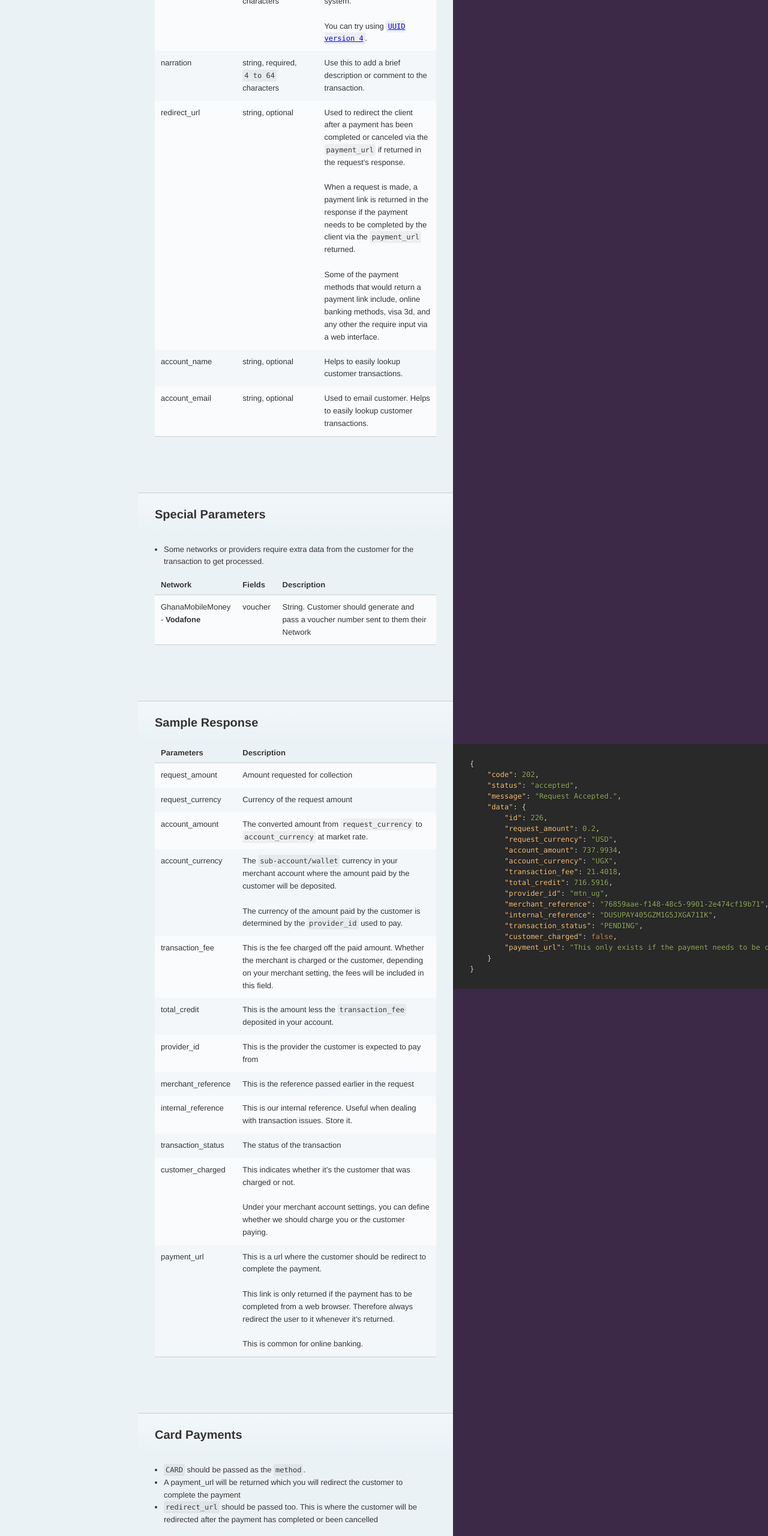
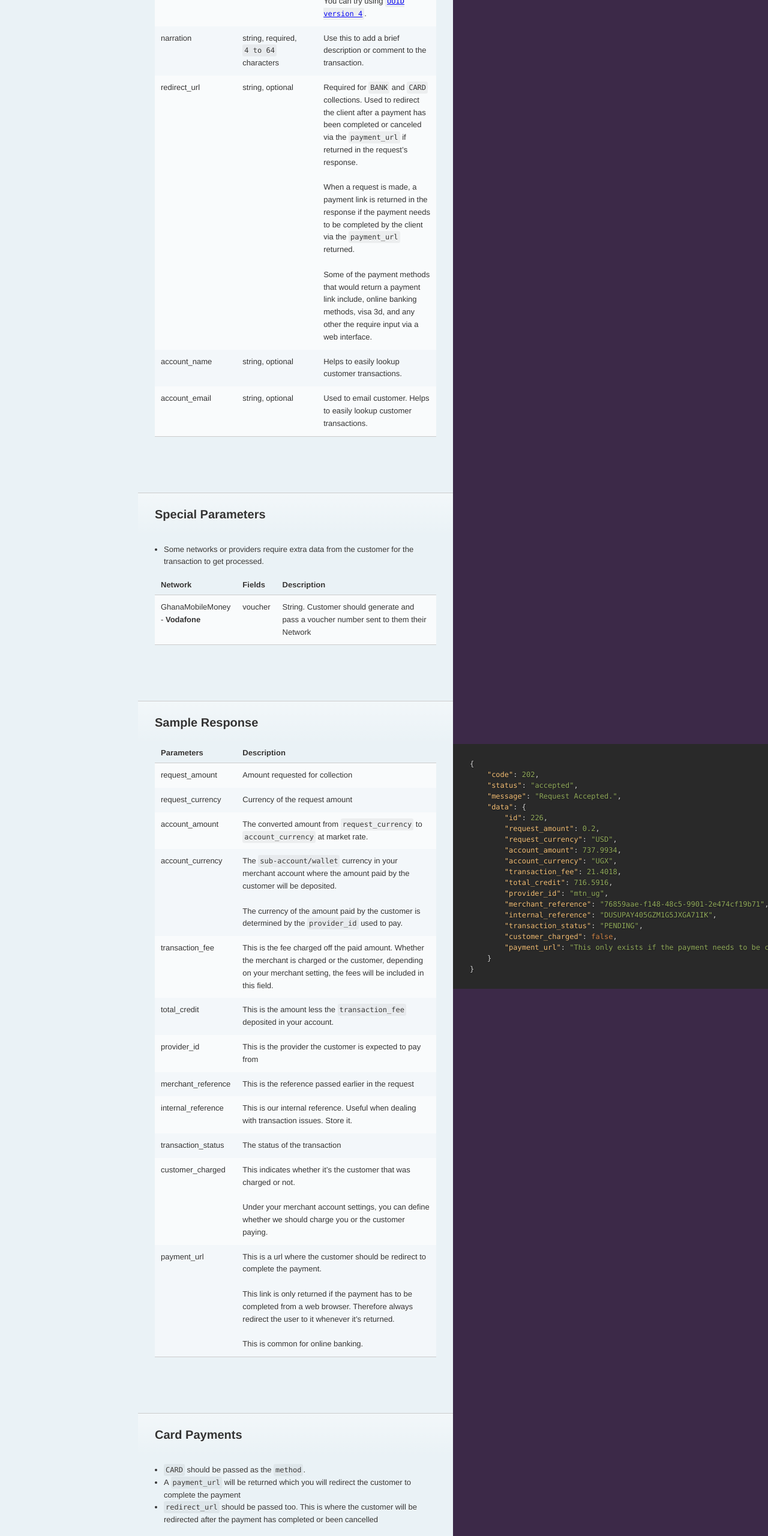
Before and after one commit to dusu-payments/docs, a plain HTML site: page index.html in a window 1280 px wide. Shown: the part 5520-8080 px from the top of the page at 60% size. Drawn offline with nearby package versions, Linux system fonts and the light colour scheme.

Commit message:
require redirect_url for BANK and CARD collections

```diff
--- a/index.html
+++ b/index.html
@@ -309,7 +309,7 @@ For payments that do not need to be completed from the web, the <code class="pre
 <tr>
 <td>redirect_url</td>
 <td>string, optional</td>
-<td>Used to redirect the client after a payment has been completed or canceled via the <code class="prettyprint">payment_url</code> if returned in the request’s response. <br><br>When a request is made, a payment link is returned in the response if the payment needs to be completed by the client via the <code class="prettyprint">payment_url</code> returned.<br><br>Some of the payment methods that would return a payment link include, online banking methods, visa 3d, and any other the require input via a web interface.</td>
+<td>Required for <code class="prettyprint">BANK</code> and <code class="prettyprint">CARD</code> collections. Used to redirect the client after a payment has been completed or canceled via the <code class="prettyprint">payment_url</code> if returned in the request’s response. <br><br>When a request is made, a payment link is returned in the response if the payment needs to be completed by the client via the <code class="prettyprint">payment_url</code> returned.<br><br>Some of the payment methods that would return a payment link include, online banking methods, visa 3d, and any other the require input via a web interface.</td>
 </tr>
 <tr>
 <td>account_name</td>
@@ -426,7 +426,7 @@ For payments that do not need to be completed from the web, the <code class="pre
 
 <ul>
 <li><code class="prettyprint">CARD</code> should be passed as the <code class="prettyprint">method</code>.</li>
-<li>A payment_url will be returned which you will redirect the customer to complete the payment</li>
+<li>A <code class="prettyprint">payment_url</code> will be returned which you will redirect the customer to complete the payment</li>
 <li><code class="prettyprint">redirect_url</code> should be passed too. This is where the customer will be redirected after the payment has completed or been cancelled </li>
 </ul>
 
```
